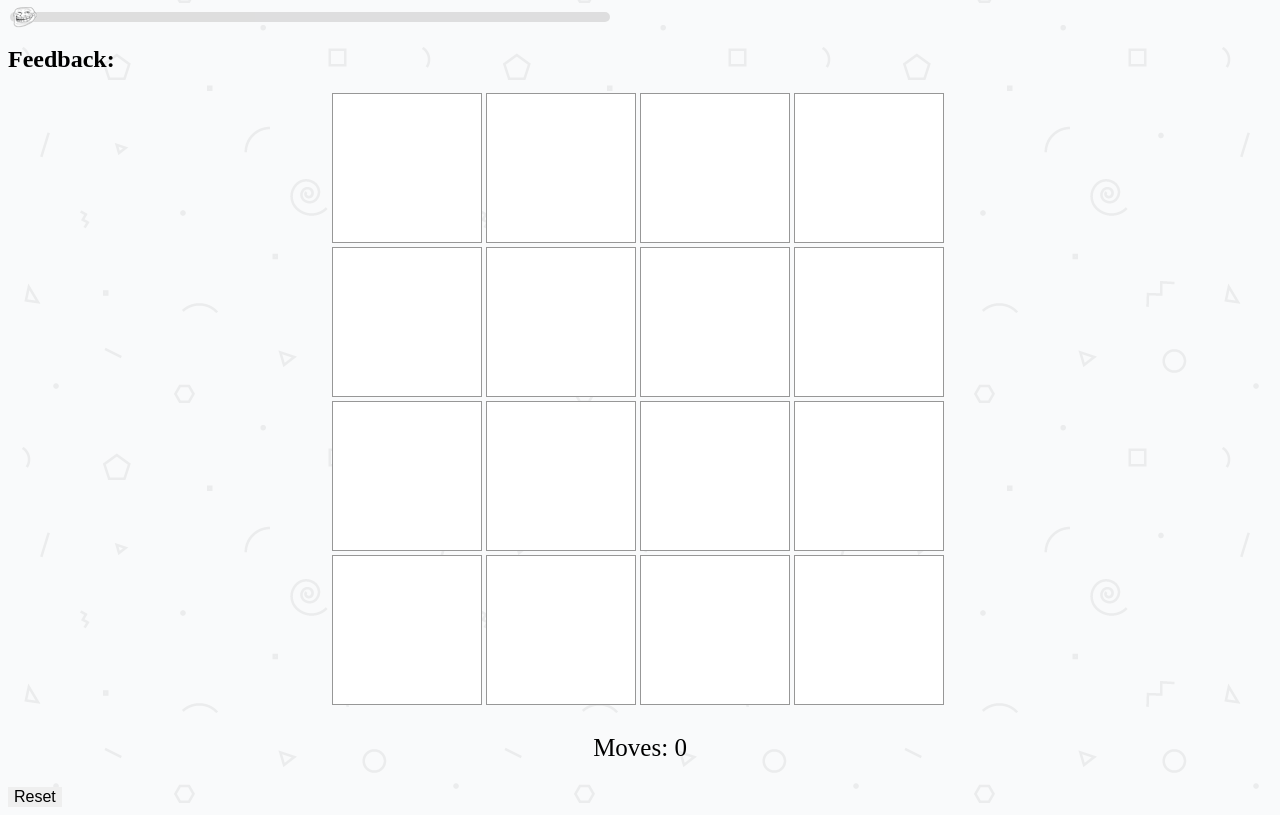
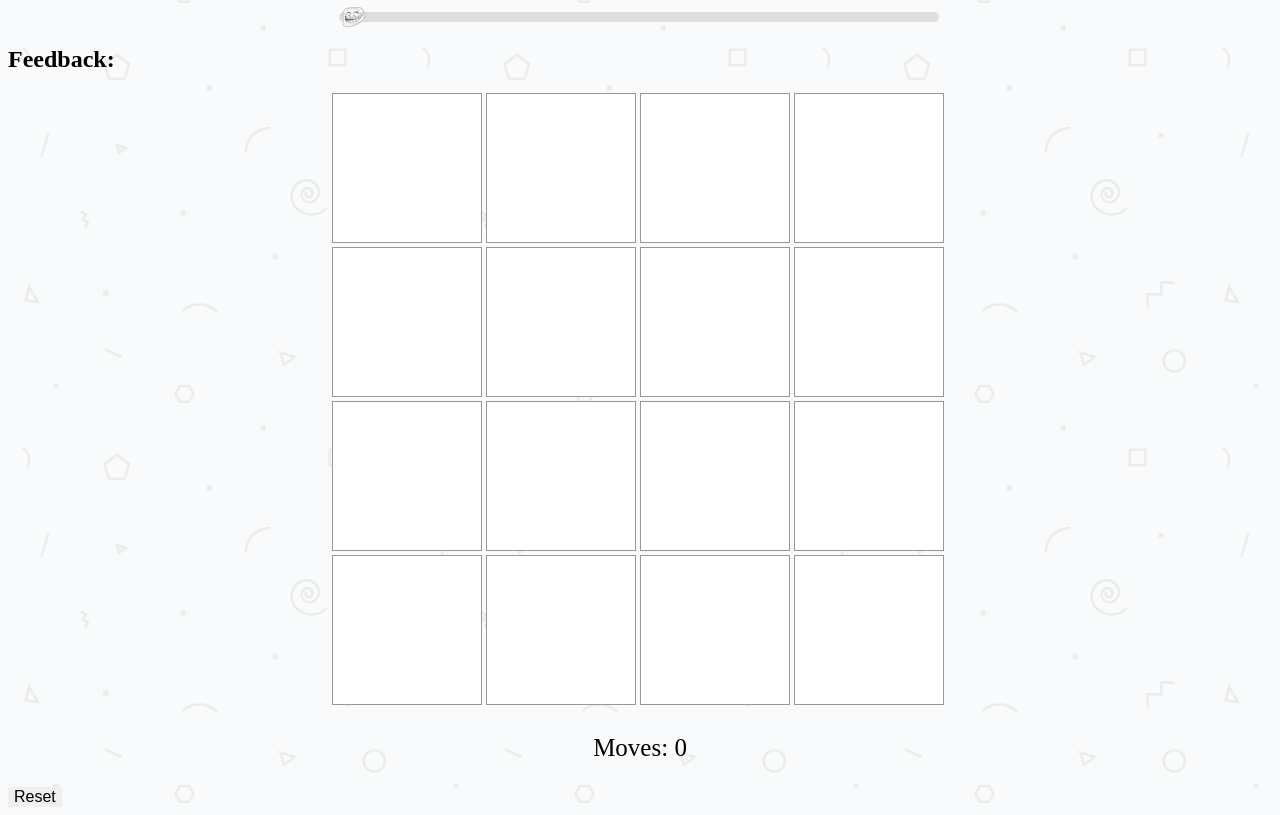
Before and after one commit to FizzyCustard/MemoryGame, a plain HTML site: page index.html in a window 1280 px wide. Shown: the part 72-887 px from the top of the page. Drawn offline with Linux system fonts and the light colour scheme.

Commit message:
Made the slider fixed in the center

```diff
--- a/css/style.css
+++ b/css/style.css
@@ -10,13 +10,11 @@ h1 {
 /*SLIDER CSS BELOW*/
 
 
-.slidecontainer {
-    width: 100%; /* Width of the outside container */
-}
-
 /* The slider itself */
 .slidecontainer {
-    width: 100%;
+    width: 602px;
+    margin-left: auto;
+    margin-right: auto;
 }
 
 .slider {
@@ -29,6 +27,8 @@ h1 {
     opacity: 0.7;
     -webkit-transition: .2s;
     transition: opacity .2s;
+    margin-left: auto;
+    margin-right: auto;
 }
 
 .slider:hover {
```
Also changed, not shown: 1 other file.
